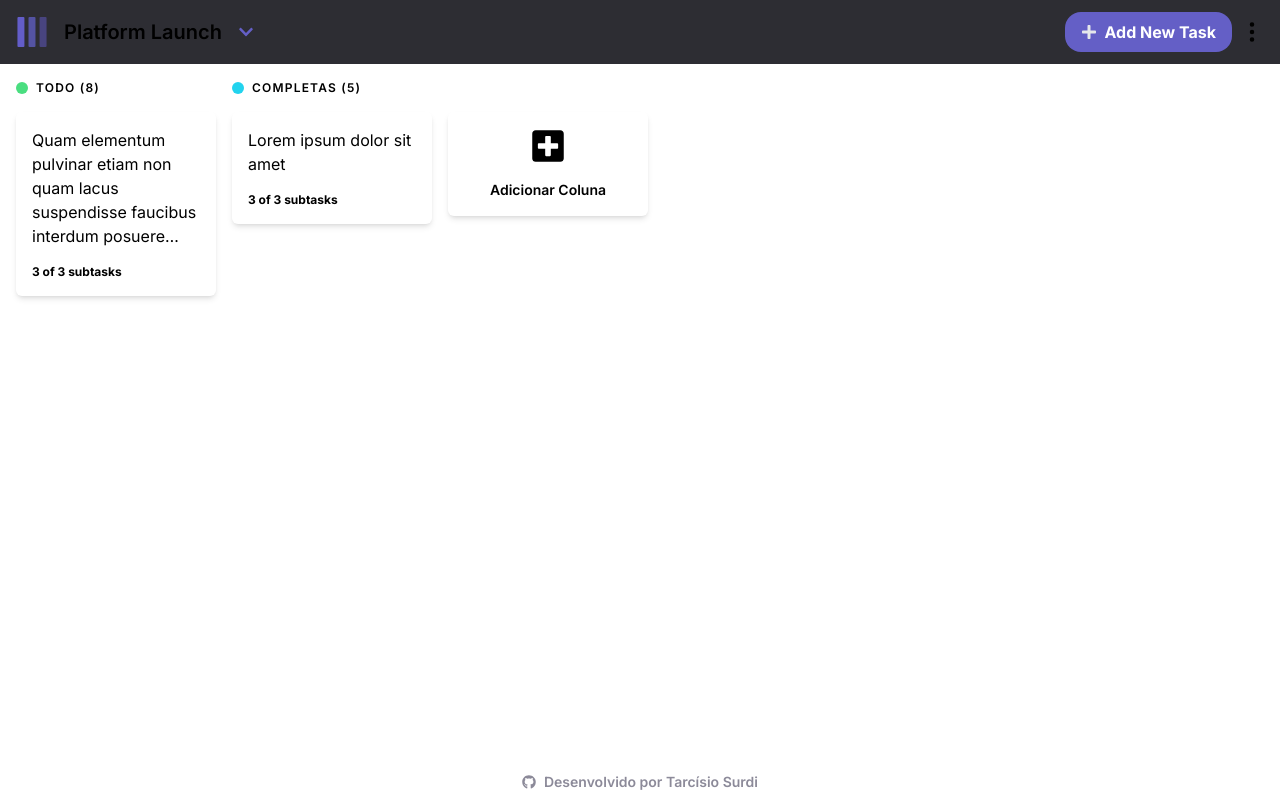
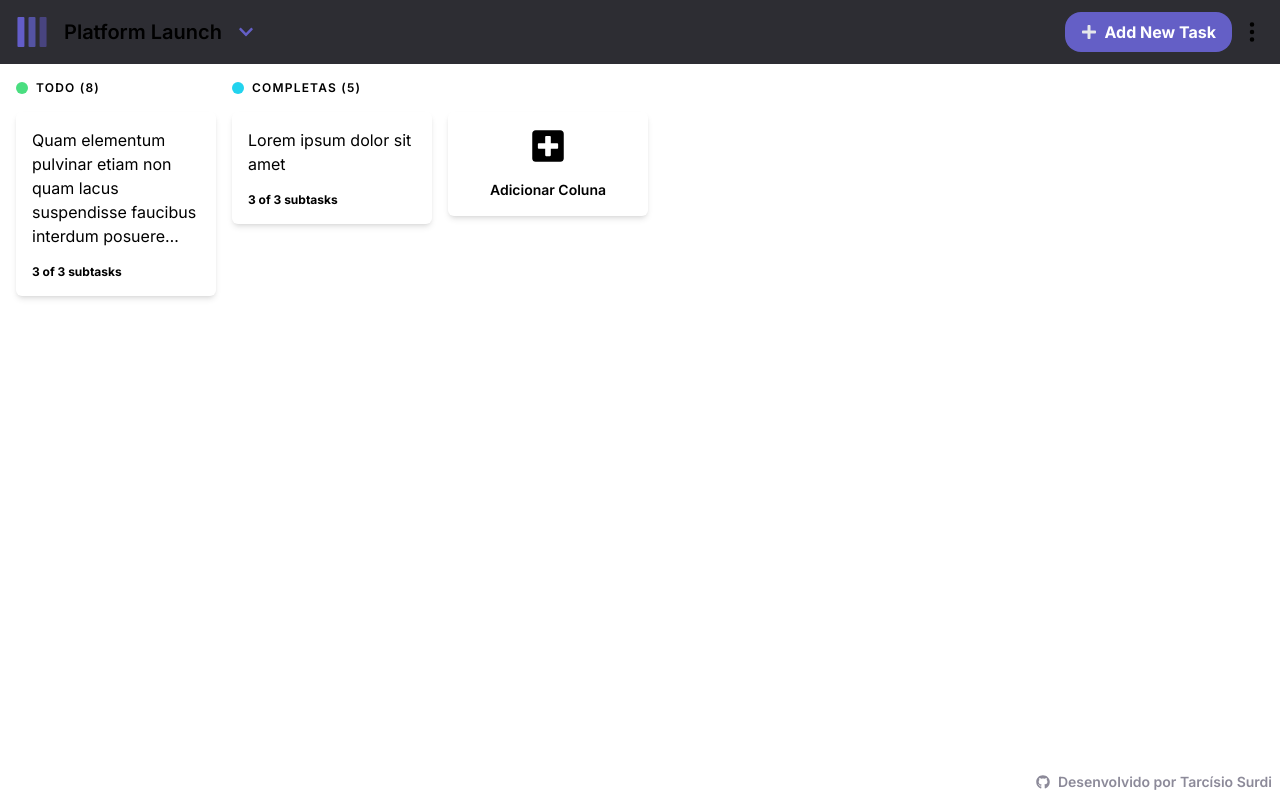
Before and after one commit to TarsiSurdi/kanban-pwa, a React (Vite) app: page / in a window 1280 px wide. Built offline with nearby package versions, Linux system fonts and the light colour scheme.

Commit message:
fix: Footer position > md breakpoint

```diff
--- a/src/components/Footer.tsx
+++ b/src/components/Footer.tsx
@@ -2,7 +2,7 @@ import { FaGithub } from "react-icons/fa";
 
 export function Footer() {
   return (
-    <footer className="group flex justify-center items-center hover:underline text-neutral-100 dark:hover:text-white dark:bg-neutral-400 max-h-max text-sm pt-3 pb-safe">
+    <footer className="group flex md:absolute md:bottom-0 md:right-0 md:mr-safe md:mb-safe md:p-2 md:rounded-2xl justify-center items-center hover:underline text-neutral-100 dark:hover:text-white dark:bg-neutral-400 max-h-max text-sm pt-3 pb-safe">
       <FaGithub className="dark:group-hover:text-white mr-2" />
       <a
         href="https://github.com/TarsiSurdi"
```
